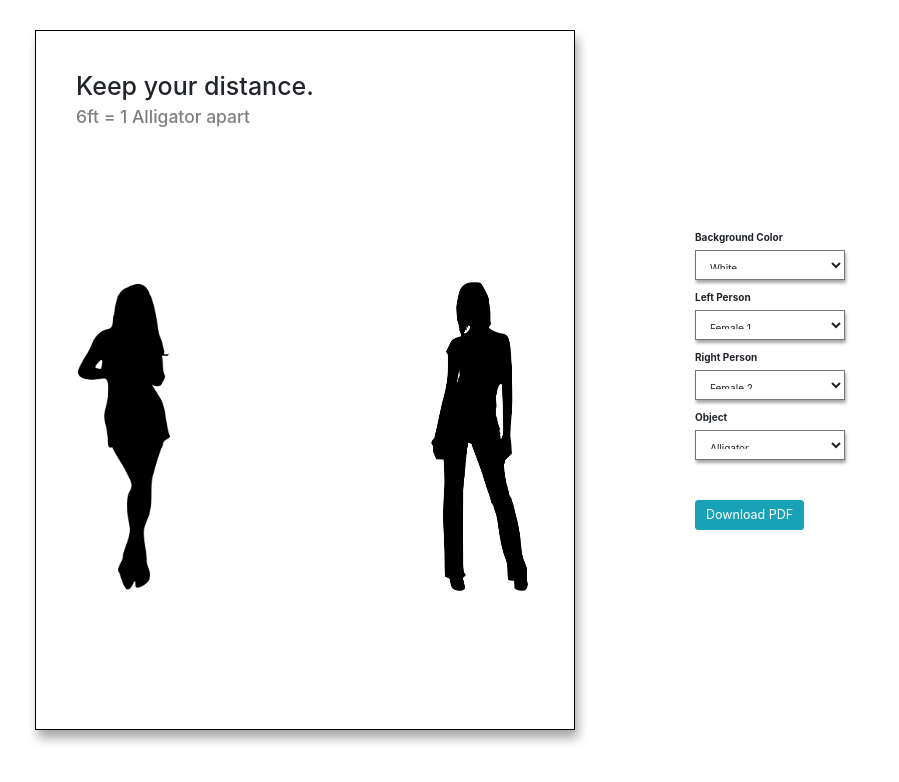
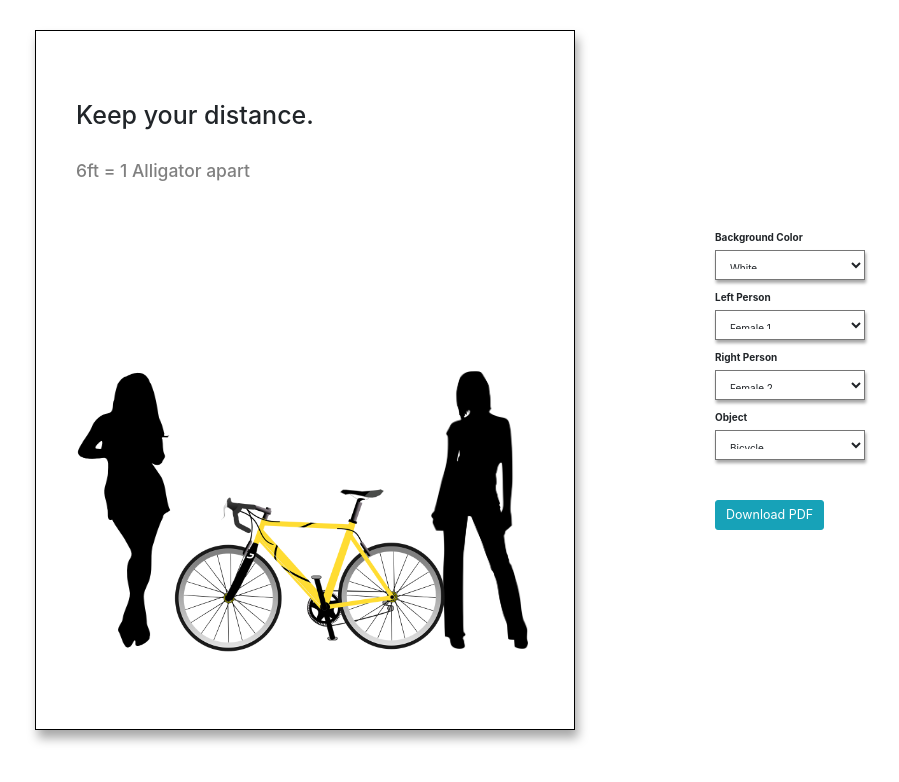
Before and after one commit to laurawilsonri/covid-poster-generator, a plain HTML site: page index.html in a window 1280 px wide. Shown: the whole page, without its empty margins (135-1034 px from the left). Drawn offline with nearby package versions, Linux system fonts and the light colour scheme.

Commit message:
added objects between the people

```diff
--- a/index.html
+++ b/index.html
@@ -42,7 +42,7 @@
          #form {
            width: 350px;
            padding: 20px;
-           padding-left: 0px;
+           padding-left: 20px;
            margin-right: 50px;
          }
 
@@ -59,9 +59,9 @@
          }
 
          .person {
-           top: 150px;
+           top: 300px;
           width: 21%;
-          height: 50%;
+          height: 45%;
           background-size: contain;
           background-repeat: no-repeat;
          }
@@ -75,11 +75,14 @@
          }
 
          h1 {
-           margin-top: 50px;
+          top: 100px;
+           position: absolute;
          }
 
          h3 {
            color: gray;
+            position: absolute;
+            top: 160px;
          }
 
          img {
@@ -90,6 +93,13 @@
           margin:auto;
           width: 540px;
           height: 700px;
+         }
+
+         #object {
+           top: 12%;
+           height: auto;
+           left: 21%;
+           width: 60%;
          }
 
    </style>
@@ -104,9 +114,10 @@
   <div id="poster-wrapper">
   <div id="poster-container">
       <h1>Keep your distance.</h1>
-      <h3>6ft = 1 <span id="obj-name">Alligator</span> apart</h3>
+      <h3>6ft = <span id="obj-name">1 Alligator</span> apart</h3>
        <img id="person-left" class="pic person" src="img/woman_silh_1.png"/>
       <img id="person-right" class="pic person" src="img/woman_silh_2.png"/>
+      <img id="object" class="pic" src="img/bicycle.png"/>
   </div>
 </div>
 
@@ -120,9 +131,11 @@
          <select id="background-color-select">
            <option value="white" selected="selected">White</option>
            <option value="lightblue" >Blue</option>
+           <option value="lavender">Purple</option>
+           <option value="#ffd296">Orange</option>
+           <option value="lightyellow">Yellow</option>
+           <option value="lightpink">Pink</option>
            <option value="lightgrey">Gray</option>
-           <option value="lightpink">Pink</option>
-           <option value="lightyellow">Yellow</option>
          </select>
          </div>
 
@@ -149,9 +162,14 @@
        <div class="form-group">
          <label>Object</label><br>
          <select id="object-select">
-           <option value="Alligator" selected="selected">Alligator</option>
-           <option value="Bed">Bed</option>
-           <option value="Fridge">Fridge</option>
+          <option value='{"name": "1 Bicycle", "src": "img/bicycle.png", "top": "12%"}' selected="selected">Bicycle</option>
+           <option value='{"name": "1 Alligator", "src": "img/crocodile.png", "top": "25%"}' >Alligator</option>
+           <option value='{"name": "3 Corgis", "src": "img/corgis.png", "top": "12%"}'>Corgis</option>
+           <option value='{"name": "1 Eagle Wingspan", "src": "img/eagle.png", "top": "-15%"}'>Eagle</option>
+           <option value='{"name": "8 Eggo Waffle Boxes", "src": "img/waffle.png", "top": "9%"}'>Eggo Waffles</option>
+           <option value='{"name": "1 Twin Bed", "src": "img/bed.png", "top": "12%"}'>Twin Bed</option>
+           <option value='{"name": "1 Refigerator", "src": "img/fridge.png", "top": "12%"}'>Refigerator</option>
+           <option value='{"name": "8 Nintendo Switches", "src": "img/switch.png", "top": "12%"}'>Nintendo Switches</option>
          </select>
          </div>
 
@@ -191,7 +209,12 @@ $(function() {
     });
 
     $('#object-select').on('change', function(event) {
-        document.getElementById("obj-name").textContent = this.value
+        val = JSON.parse(this.value)
+        console.log(val)
+        document.getElementById("obj-name").textContent = val.name
+        document.getElementById("object").src = val.src
+        document.getElementById("object").style.top = val.top
+
     });
 
 });
```
Also changed, not shown: img/bed.png (added), img/bicycle.png (added), img/corgi.png (added), img/corgi1.png (added), img/corgis.png (added), img/crocodile.png (added), img/eagle.png (added), img/fridge.png (added), img/switch.png (added), img/waffle.png (added), 1 other file.
